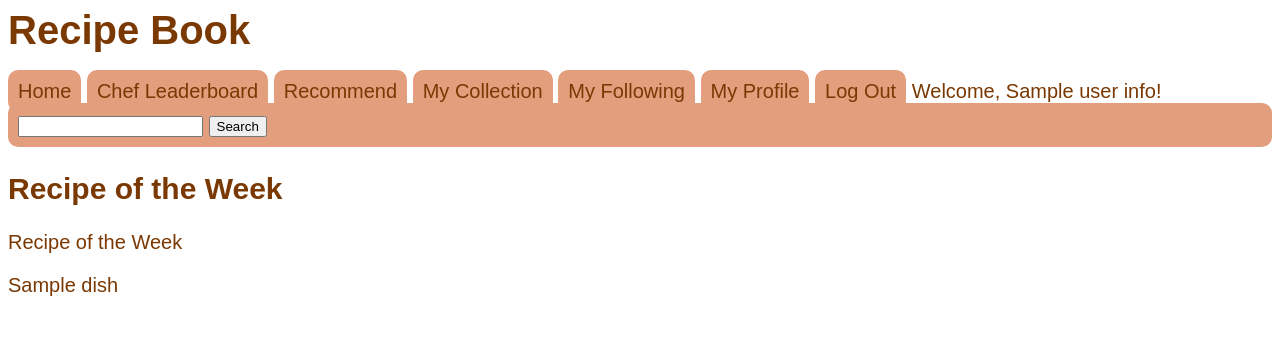
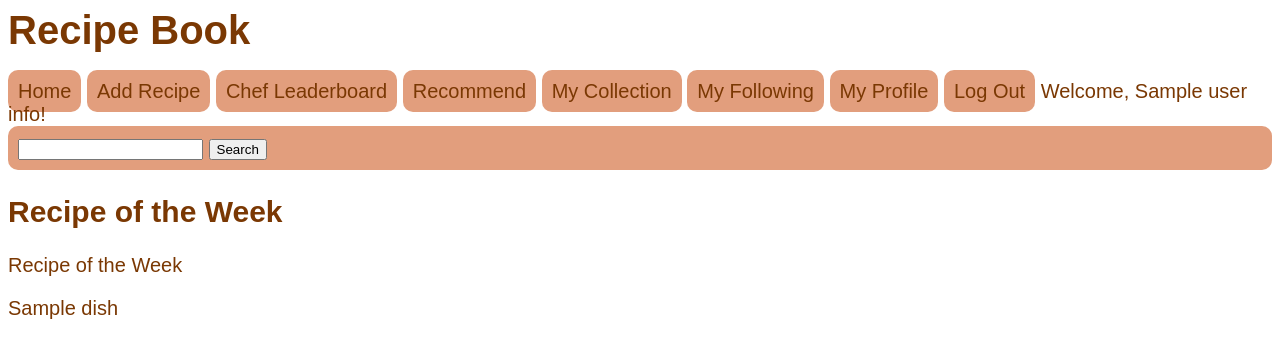
Before and after one commit to ericachensudo/RecipeDatabase, a Flask app: template templates/home.html in a window 1280 px wide. Shown: the top 358 px of the page. Run offline with Flask 2, Linux system fonts and the light colour scheme; the template is opened without the code that fills it: most values are stand-ins (such as "Sample title", 1, 10 or a date in 2020); parts of the project's set-up code (start-up, migrations or seed data) failed here and were passed over.

Commit message:
minor change

```diff
--- a/templates/layout.html
+++ b/templates/layout.html
@@ -70,6 +70,7 @@
   <a class="logo" href="/home"><h1>Recipe Book</h1></a>
   <div >
     <a class="nav_bar" href="/home">Home</a>
+    <a class="nav_bar" href="/add_ingredient">Add Recipe</a>
     <!--{% if user_info.user_type=='a' %} -->
     <a class="nav_bar" href="/add_ingredient">Add Recipe</a>
     <!--{% endif %}-->
```
